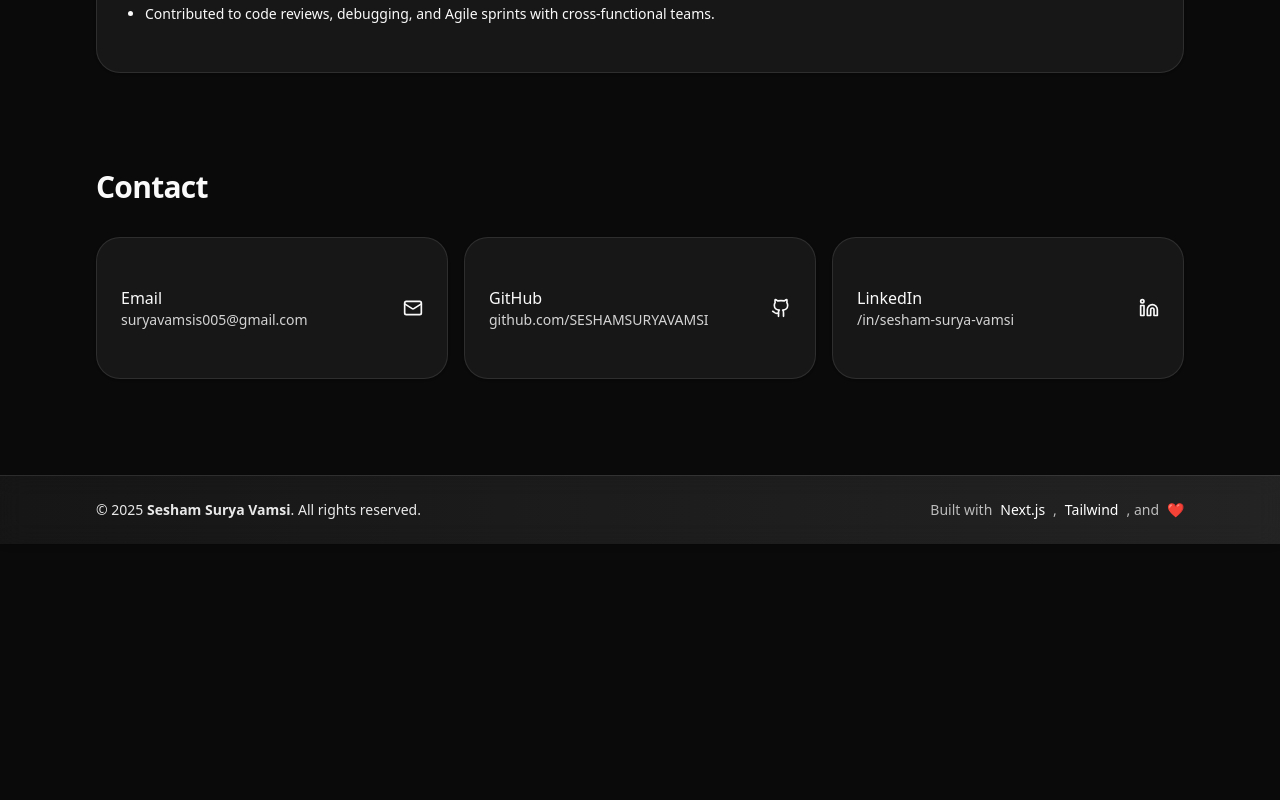
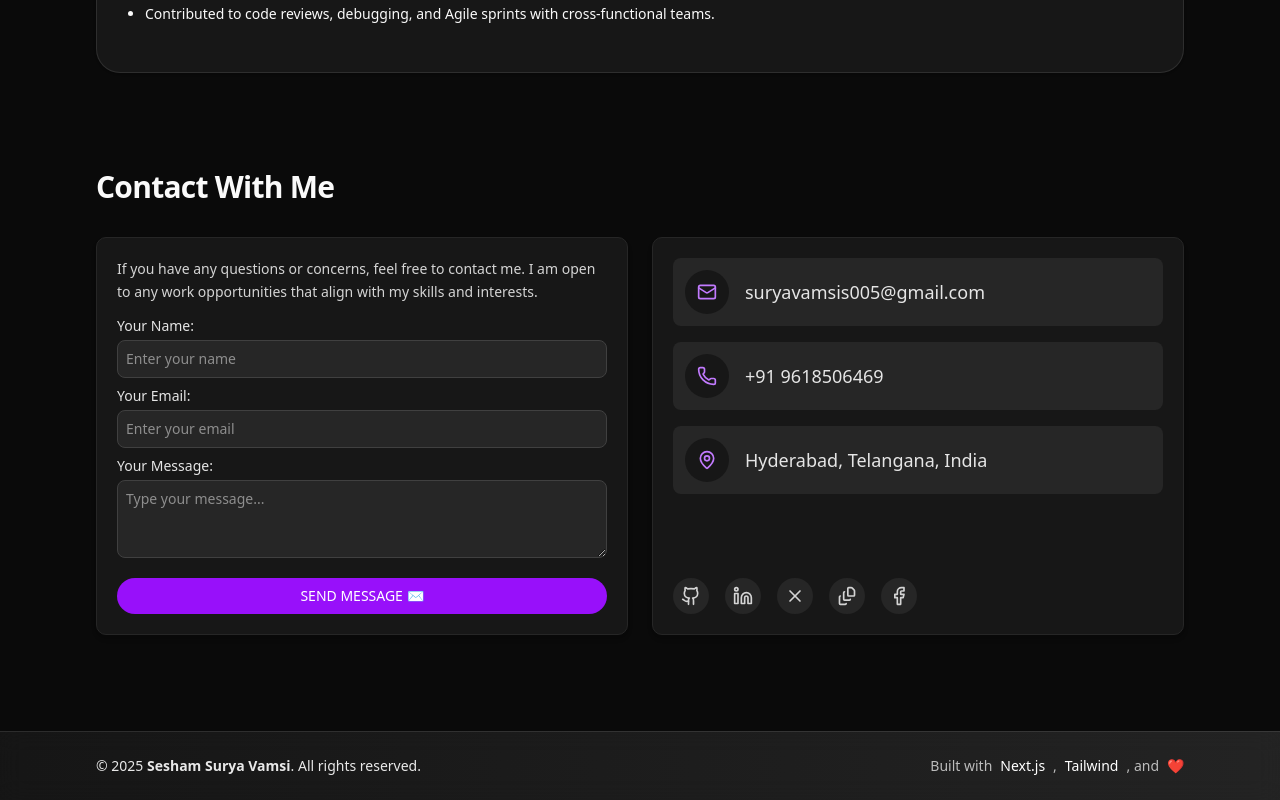
Before and after one commit to SESHAMSURYAVAMSI/profile, a Next.js app in the folder my-profile/: page / in a window 1280 px wide. Shown: the part 2387-3187 px from the top of the page. Before the commit the page ends 2931 px from the top, so only its background shows below. Built offline with nearby package versions, Linux system fonts and the light colour scheme.

Commit message:
contact updated

```diff
--- a/my-profile/src/components/Contact.tsx
+++ b/my-profile/src/components/Contact.tsx
@@ -2,72 +2,157 @@
 
 import { motion } from "@/components/motion";
 import Section from "./Section";
-import { Card, CardContent } from "@/components/ui/card";
-import { Github, Linkedin, Mail } from "lucide-react";
+import {
+  Mail,
+  Phone,
+  MapPin,
+  Linkedin,
+  Github,
+  Facebook,
+  X,
+  FileStack,
+} from "lucide-react";
 import { PROFILE } from "@/data/profile";
 
 export default function Contact() {
   return (
-    <Section id="contact" title="Contact">
-      <div className="grid sm:grid-cols-3 gap-4">
-        <motion.a
+    <Section id="contact" title="Contact With Me">
+      <div className="grid md:grid-cols-2 gap-6 items-stretch">
+        {/* Left: Contact Form */}
+        <motion.form
           initial={{ opacity: 0, y: 20 }}
           whileInView={{ opacity: 1, y: 0 }}
           viewport={{ once: true }}
           transition={{ duration: 0.4 }}
-          href={`mailto:${PROFILE.email}`}
-          className="group"
+          className="bg-neutral-900 p-5 rounded-lg border border-neutral-800 shadow-md text-sm flex flex-col justify-between"
         >
-          <Card className="rounded-3xl h-full transition-all duration-300 hover:-translate-y-2 hover:shadow-lg hover:shadow-yellow-300/40">
-            <CardContent className="p-6 flex items-center justify-between">
           <div>
-                <div className="font-medium">Email</div>
-                <div className="text-sm text-neutral-600 dark:text-neutral-300">{PROFILE.email}</div>
+            <p className="text-neutral-300 mb-3 text-sm leading-relaxed">
+              If you have any questions or concerns,  feel free to
+              contact me. I am open to any work opportunities that align with my
+              skills and interests.
+            </p>
+
+            <label className="block mb-2">
+              <span className="text-neutral-200">Your Name:</span>
+              <input
+                type="text"
+                className="mt-1 block w-full rounded-md bg-neutral-800 border border-neutral-700 p-2 text-neutral-100 text-sm"
+                placeholder="Enter your name"
+              />
+            </label>
+
+            <label className="block mb-2">
+              <span className="text-neutral-200">Your Email:</span>
+              <input
+                type="email"
+                className="mt-1 block w-full rounded-md bg-neutral-800 border border-neutral-700 p-2 text-neutral-100 text-sm"
+                placeholder="Enter your email"
+              />
+            </label>
+
+            <label className="block mb-2">
+              <span className="text-neutral-200">Your Message:</span>
+              <textarea
+                rows={3}
+                className="mt-1 block w-full rounded-md bg-neutral-800 border border-neutral-700 p-2 text-neutral-100 text-sm"
+                placeholder="Type your message..."
+              />
+            </label>
           </div>
-              <Mail className="w-5 h-5 group-hover:translate-x-1 transition-transform" />
-            </CardContent>
-          </Card>
-        </motion.a>
-        <motion.a
+
+          <button
+            type="submit"
+            className="mt-3 w-full rounded-full bg-purple-600 px-4 py-2 text-white font-medium hover:bg-blue-700 hover:scale-[1.02] transition-all flex justify-center items-center gap-2 text-sm"
+          >
+            SEND MESSAGE ✉️
+          </button>
+        </motion.form>
+
+        {/* Right: Contact Info */}
+        <motion.div
           initial={{ opacity: 0, y: 20 }}
           whileInView={{ opacity: 1, y: 0 }}
           viewport={{ once: true }}
           transition={{ duration: 0.4 }}
+          className="bg-neutral-900 p-5 rounded-lg border border-neutral-800 shadow-md text-sm flex flex-col justify-between"
+        >
+          <div className="space-y-4">
+            {/* Email */}
+            <div className="flex items-center gap-4 p-3 rounded-md bg-neutral-800 hover:bg-neutral-700 transition">
+              <div className="p-3 rounded-full bg-neutral-900 hover:bg-blue-600 transition transform hover:scale-110">
+                <Mail className="w-5 h-5 text-purple-400 hover:text-white" />
+              </div>
+              <span className="text-neutral-200 text-lg font-medium">
+                {PROFILE.email}
+              </span>
+            </div>
+
+            {/* Phone */}
+            <div className="flex items-center gap-4 p-3 rounded-md bg-neutral-800 hover:bg-neutral-700 transition">
+              <div className="p-3 rounded-full bg-neutral-900 hover:bg-blue-600 transition transform hover:scale-110">
+                <Phone className="w-5 h-5 text-purple-400 hover:text-white" />
+              </div>
+              <span className="text-neutral-200 text-lg font-medium">
+                +91 9618506469
+              </span>
+            </div>
+
+            {/* Location */}
+            <div className="flex items-center gap-4 p-3 rounded-md bg-neutral-800 hover:bg-neutral-700 transition">
+              <div className="p-3 rounded-full bg-neutral-900 hover:bg-blue-600 transition transform hover:scale-110">
+                <MapPin className="w-5 h-5 text-purple-400 hover:text-white" />
+              </div>
+              <span className="text-neutral-200 text-lg font-medium">
+                Hyderabad, Telangana, India
+              </span>
+            </div>
+          </div>
+
+          {/* Social Links */}
+          <div className="flex gap-4 pt-4">
+            <a
               href={PROFILE.github}
               target="_blank"
               rel="noreferrer"
-          className="group"
+              className="p-2 rounded-full bg-neutral-800 hover:bg-purple-600 transition transform hover:scale-110"
             >
-          <Card className="rounded-3xl h-full transition-all duration-300 hover:-translate-y-2 hover:shadow-lg hover:shadow-yellow-300/40">
-            <CardContent className="p-6 flex items-center justify-between">
-              <div>
-                <div className="font-medium">GitHub</div>
-                <div className="text-sm text-neutral-600 dark:text-neutral-300">github.com/SESHAMSURYAVAMSI</div>
-              </div>
-              <Github className="w-5 h-5 group-hover:translate-x-1 transition-transform" />
-            </CardContent>
-          </Card>
-        </motion.a>
-        <motion.a
-          initial={{ opacity: 0, y: 20 }}
-          whileInView={{ opacity: 1, y: 0 }}
-          viewport={{ once: true }}
-          transition={{ duration: 0.4 }}
+              <Github className="w-5 h-5 text-neutral-300 hover:text-white" />
+            </a>
+            <a
               href={PROFILE.linkedin}
               target="_blank"
               rel="noreferrer"
-          className="group"
+              className="p-2 rounded-full bg-neutral-800 hover:bg-blue-600 transition transform hover:scale-110"
             >
-          <Card className="rounded-3xl h-full transition-all duration-300 hover:-translate-y-2 hover:shadow-lg hover:shadow-yellow-300/40">
-            <CardContent className="p-6 flex items-center justify-between">
-              <div>
-                <div className="font-medium">LinkedIn</div>
-                <div className="text-sm text-neutral-600 dark:text-neutral-300">/in/sesham-surya-vamsi</div>
+              <Linkedin className="w-5 h-5 text-neutral-300 hover:text-white" />
+            </a>
+            <a
+              href="https://x.com"
+              target="_blank"
+              rel="noreferrer"
+              className="p-2 rounded-full bg-neutral-800 hover:bg-gray-500 transition transform hover:scale-110"
+            >
+              <X className="w-5 h-5 text-neutral-300 hover:text-white" />
+            </a>
+            <a
+              href="https://stackoverflow.com"
+              target="_blank"
+              rel="noreferrer"
+              className="p-2 rounded-full bg-neutral-800 hover:bg-orange-500 transition transform hover:scale-110"
+            >
+              <FileStack className="w-5 h-5 text-neutral-300 hover:text-white" />
+            </a>
+            <a
+              href="https://facebook.com"
+              target="_blank"
+              rel="noreferrer"
+              className="p-2 rounded-full bg-neutral-800 hover:bg-blue-500 transition transform hover:scale-110"
+            >
+              <Facebook className="w-5 h-5 text-neutral-300 hover:text-white" />
+            </a>
           </div>
-              <Linkedin className="w-5 h-5 group-hover:translate-x-1 transition-transform" />
-            </CardContent>
-          </Card>
-        </motion.a>
+        </motion.div>
       </div>
     </Section>
   );
```
Lines whose indentation alone changed are shown as unchanged.
